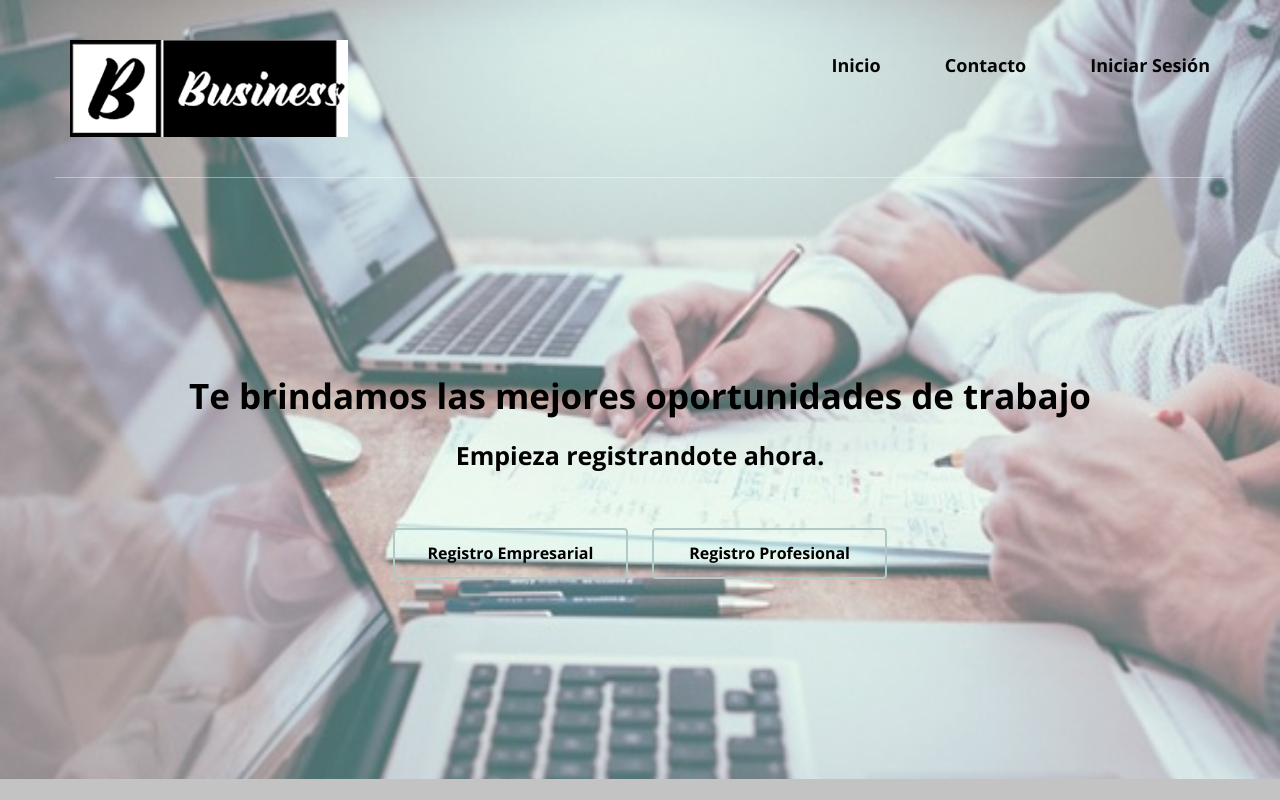
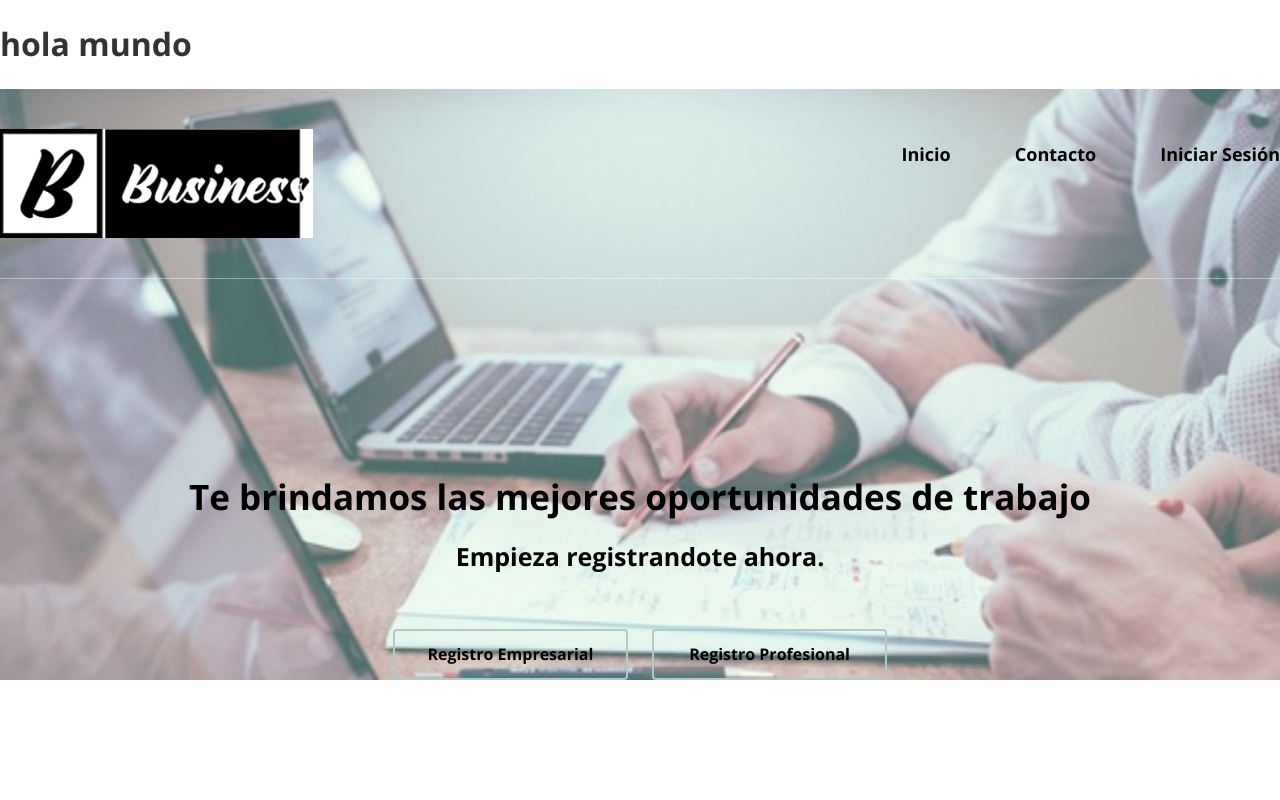
Before and after one commit to DorisSa/BussinessProyecto, a plain HTML site: page index.html in a window 1280 px wide. Shown: the top 800 px of the page. Drawn offline with nearby package versions, Linux system fonts and the light colour scheme.

Commit message:
agregado h1 en index.html

```diff
--- a/index.html
+++ b/index.html
@@ -12,8 +12,9 @@
 </head>
 
 <body>
+	<h1>hola mundo</h1>
 	<header>
-		<div class="container">
+		<div class="container"></div>
 			<div class="row contenedor_logo_menu">
 				<div class="logo col-xs-12 col-md-6">
 					<a href="#"><img src="logo.png" alt=""></a>
```
